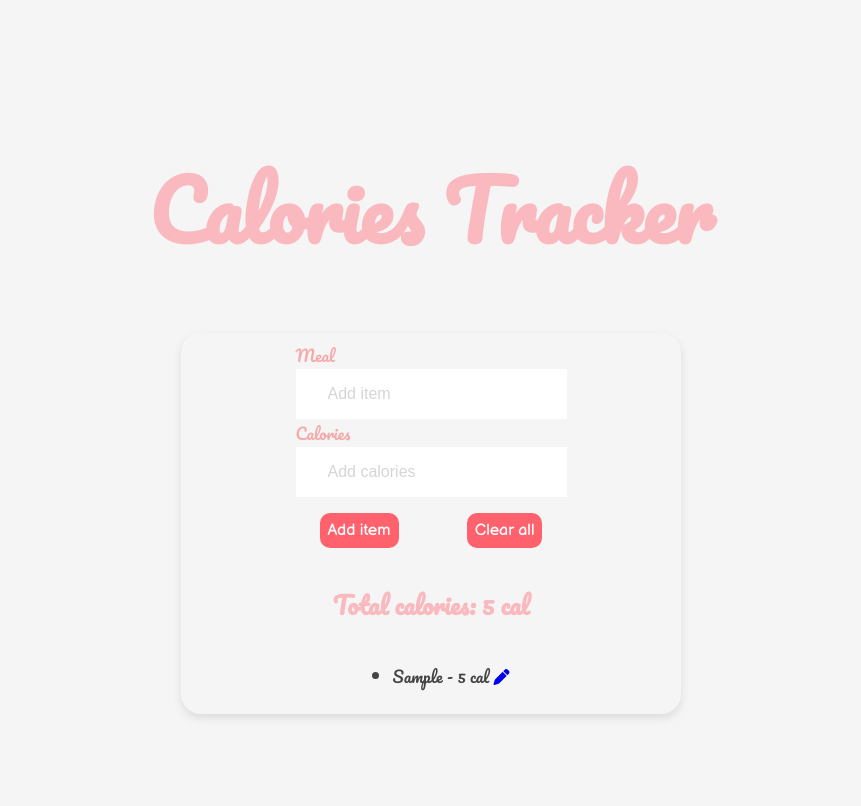
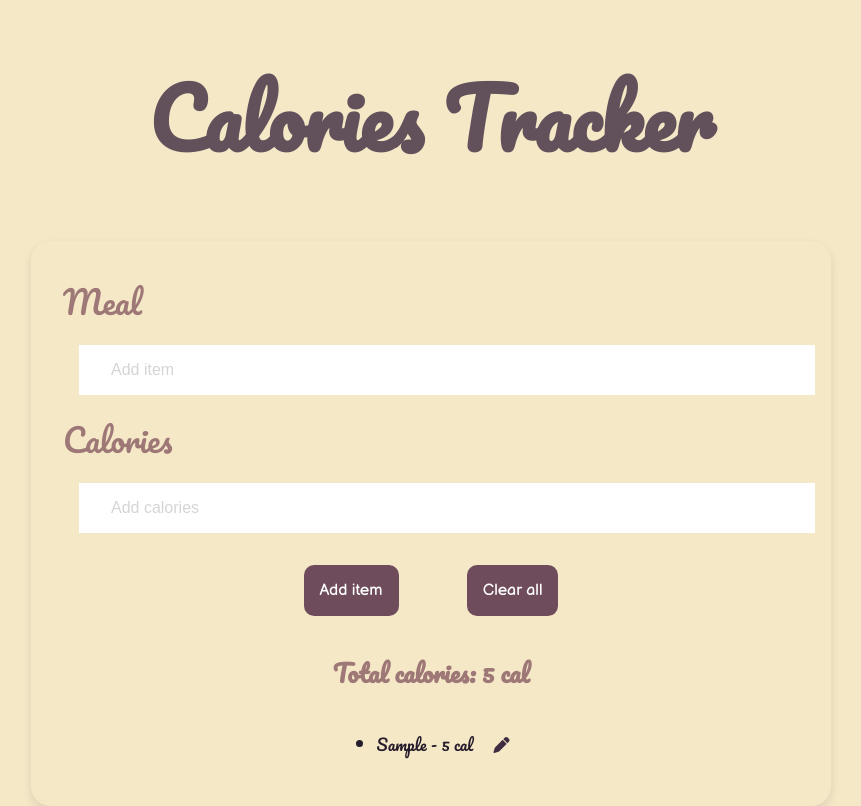
Before and after one commit to engijlr/calories-tracker, a plain HTML site: page index.html in a window 1280 px wide. Both pictures are taken after typing "Sample", "5" into the empty fields and a click on the button "Add item". Shown: the whole page, without its empty margins (209-1070 px from the left). Drawn offline with nearby package versions, Linux system fonts and the light colour scheme; some packages are replaced by stand-ins of ours; a script that the page names is missing.

Commit message:
Adding new styles

```diff
--- a/app1.js
+++ b/app1.js
@@ -275,7 +275,7 @@ class ButtonsActions {
       ItemsController.sumCalories();
       UIController.showTotalCalories(data.totalCalories);
     } else {
-      alert("You have to fill the inputs");
+      Swal.fire("You need to enter the data!");
     }
   }
 
@@ -308,7 +308,7 @@ class ButtonsActions {
       UIController.showTotalCalories(data.totalCalories);
       UIController.initialState();
     } else {
-      alert("You have to fill the inputs");
+      Swal.fire("You need to fill in the form");
     }
     e.preventDefault();
   }
--- a/index.html
+++ b/index.html
@@ -5,6 +5,8 @@
     <meta name="viewport" content="width=device-width, initial-scale=1.0" />
     <link rel="stylesheet" href="style.css" />
     <title>Calories Tracker</title>
+    <script src="https://code.jquery.com/jquery-3.6.0.min.js" integrity="sha256-/xUj+3OJU5yExlq6GSYGSHk7tPXikynS7ogEvDej/m4=" crossorigin="anonymous"></script>
+    <script src="//cdn.jsdelivr.net/npm/sweetalert2@11"></script>
   </head>
   <body>
 
@@ -20,7 +22,8 @@
             <label>Calories</label>
             <input type="number" class="input" id="calories" placeholder="Add calories" autocomplete="off">
         </div>
-        <div id="buttons">
+        <section>
+          <div id="buttons">
             <button class="btn" id="addBtn">Add item</button>
             <button class="btn" id="clear">Clear all</button>
             <button class="btn" id="updateBtn">Update item</button>
@@ -31,12 +34,16 @@
         <h2>Total calories: <span id="total"></span> cal</h2>
 
 
-      <ul class="list" id="list"></ul>
+        <ul class="list" id="list"></ul>
+
+        </section>
+
     </form>
 
 
     <script src="app1.js"></script>
     <script src="https://kit.fontawesome.com/583d8477ee.js" crossorigin="anonymous"></script>
 
+
   </body>
 </html>
--- a/style.css
+++ b/style.css
@@ -5,8 +5,8 @@
 }
 
 body {
-  background-color: #f5f5f5;
-  color: #444;
+  background-color: #F5E8C7;
+  color: #261C2C;
   font-family: 'Pacifico', cursive;
   display: flex;
   flex-direction: column;
@@ -17,25 +17,24 @@ body {
 }
 
 h1 {
-  color: #FF616D;
+  color: #3E2C41;
   font-size: 5rem;
   text-align: center;
-  opacity: 0.4;
+  opacity: 0.8;
 }
 
 form {
   box-shadow: 0 4px 10px rgba(0, 0, 0, 0.1);
   max-width: 100%;
-  width: 500px;
-  padding: 0.5rem;
+  width: 800px;
+  padding: 2rem;
   border-radius: 20px;
-  display: flex;
-  flex-direction: column;
-  align-items: center;
+
 }
 
 label{
-    color: #F6A9A9;
+    color: #9E7777;
+    font-size: 2rem;
 }
 
 .input {
@@ -43,8 +42,10 @@ label{
   color: #444;
   font-size: 1rem;
   padding: 1rem 2rem;
+  margin: 1rem;
   display: block;
   width: 100%;
+
 }
 
 .input::placeholder {
@@ -52,59 +53,37 @@ label{
 }
 
 .input:focus {
-  outline-color: #F6A9A9;
+  outline-color: #9E7777;
 }
 
 .btn{
-    background-color: #FF616D;
+    background-color: #6F4C5B;
     color: #fff;
     font-family: 'Balsamiq Sans', cursive;
     font-size: 1rem;
     margin: 1rem 2rem;
-    padding: 8px;
+    padding: 1rem;
     border-radius: 10px;
     border: none;
 }
 
-.deleteBTN{
-  background-color: #FF616D;
-  color: #fff;
-  font-family: 'Balsamiq Sans', cursive;
-  font-size: 1rem;
-  margin: 1rem 2rem;
-  padding: 8px;
-  border-radius: 10px;
-  border: none;
+
+
+a{
+  color:#3E2C41;
+  padding: 1rem;
 }
 
 h2{
-    color: #FF616D;
+    color: #9E7777;
     font-size: 1.5rem;
     text-align: center;
-    opacity: 0.4;
+
 }
 
-.todos {
-  background-color: #fff;
-  padding: 0;
-  margin: 0;
-  list-style-type: none;
+
+section{
+    display: flex;
+    flex-direction: column;
+    align-items: center;
 }
-
-.todos li {
-  border-top: 1px solid #e5e5e5;
-  cursor: pointer;
-  font-size: 1.5rem;
-  padding: 1rem 2rem;
-}
-
-.todos li.completed {
-  color: #b6b6b6;
-  text-decoration: line-through;
-}
-
-small {
-  color: #b5b5b5;
-  margin-top: 3rem;
-  text-align: center;
-}
```
